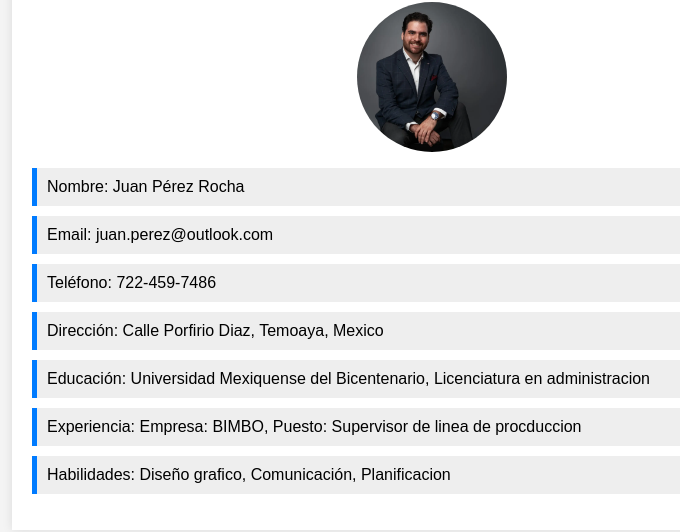
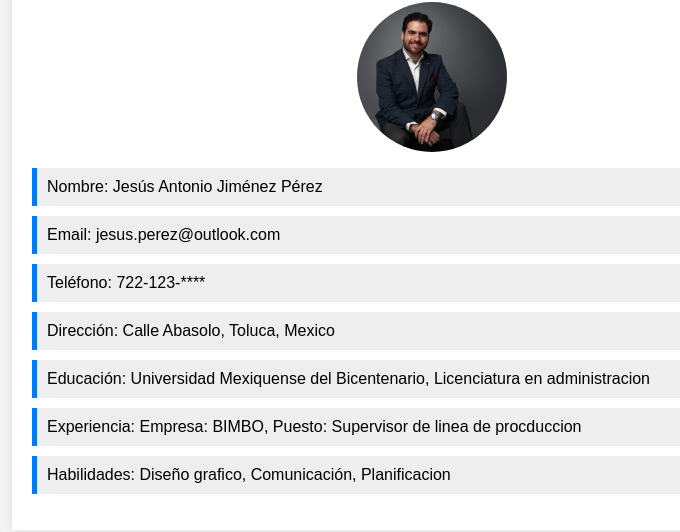
Before and after one commit to JesusAJimenez/CHAT-GPT, a plain HTML site: page PagCV/Index.html in a window 1280 px wide. Shown: the part 118-650 px from the top of the page, without its empty margins (208-888 px from the left). Drawn offline with Linux system fonts and the light colour scheme.

Commit message:
Update Index.html

```diff
--- a/PagCV/Index.html
+++ b/PagCV/Index.html
@@ -44,10 +44,10 @@
         <h1 class="title">Mi CV</h1>
         <img src="img/Perfil.webp" alt="Foto de perfil" class="profile-img" width="150">
         <ul class="info-list">
-            <li>Nombre: Juan Pérez Rocha</li>
-            <li>Email: juan.perez@outlook.com</li>
-            <li>Teléfono: 722-459-7486</li>
-            <li>Dirección: Calle Porfirio Diaz, Temoaya, Mexico</li>
+            <li>Nombre: Jesús Antonio Jiménez Pérez</li>
+            <li>Email: jesus.perez@outlook.com</li>
+            <li>Teléfono: 722-123-****</li>
+            <li>Dirección: Calle Abasolo, Toluca, Mexico</li>
             <li>Educación: Universidad Mexiquense del Bicentenario, Licenciatura en administracion</li>
             <li>Experiencia: Empresa: BIMBO, Puesto: Supervisor de linea de procduccion</li>
             <li>Habilidades: Diseño grafico, Comunicación, Planificacion</li>
```
